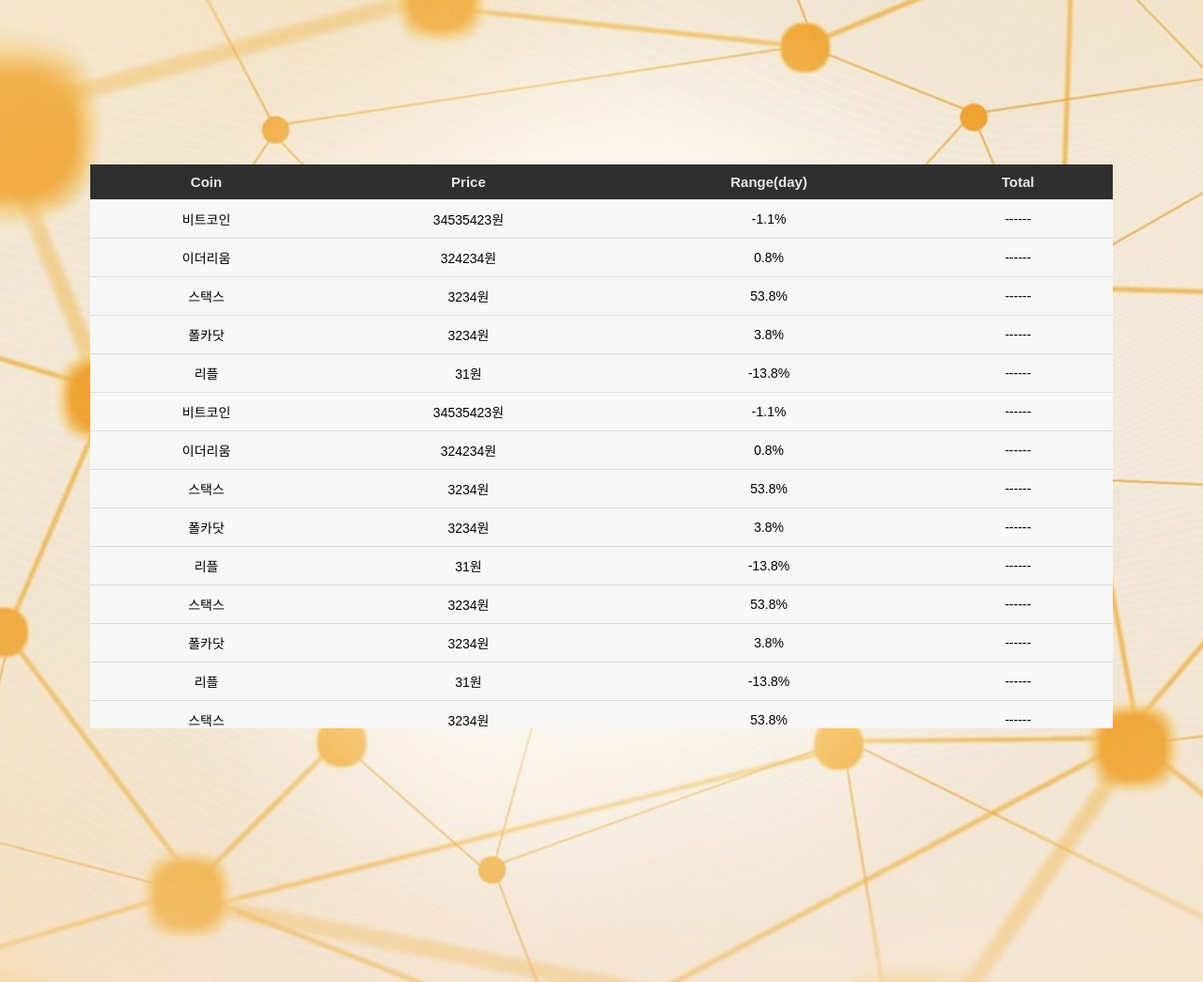
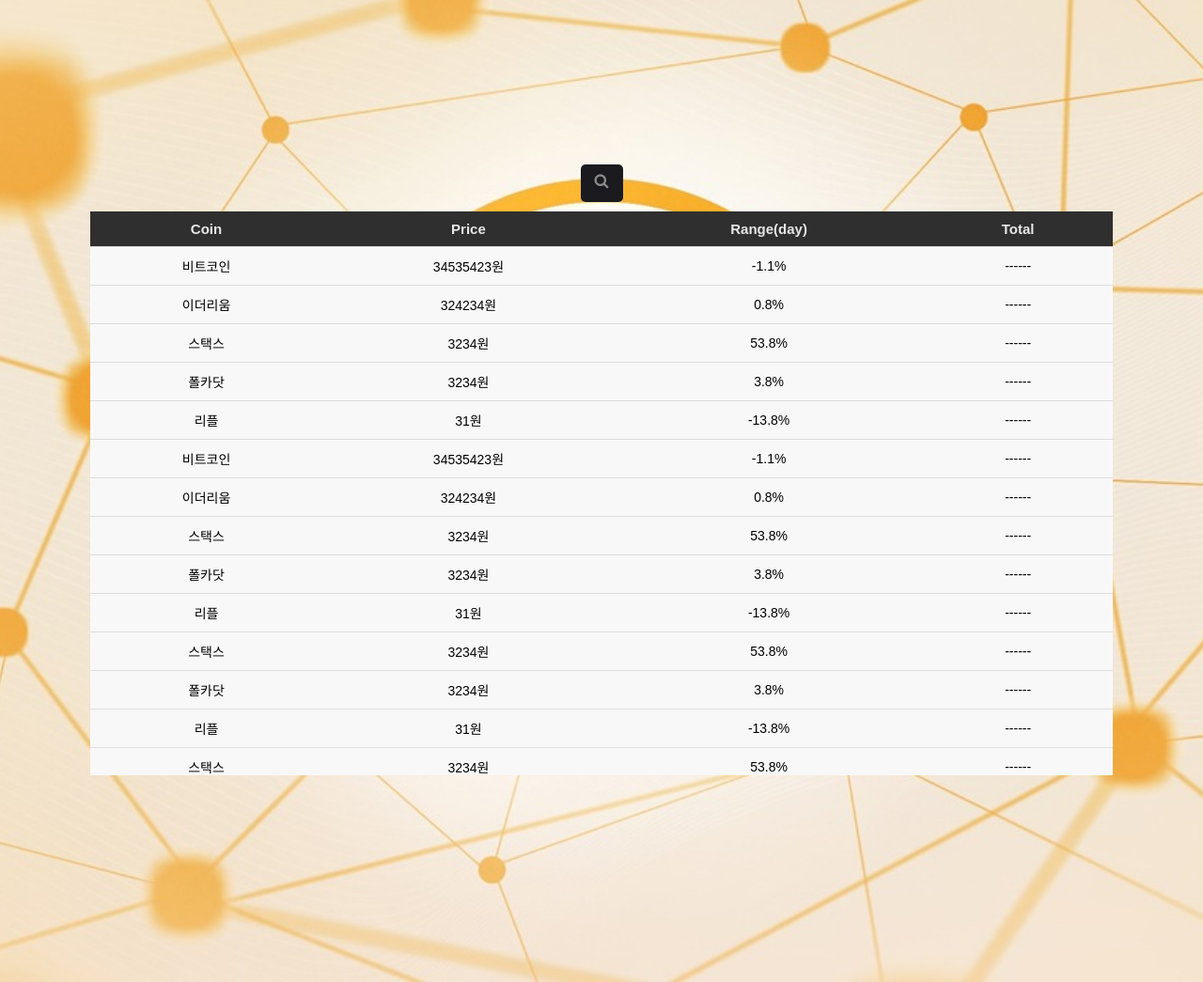
Before and after one commit to dldpdnjs21/AI_coweb, a PHP site: page /loginregister.html in a window 1280 px wide. Shown: the part 95-1140 px from the top of the page at 94% size. Run offline with PHP 8.4, Linux system fonts and the light colour scheme; some libraries are stand-ins or nearby versions; some web fonts are replaced.

Commit message:
검색창 생성

```diff
--- a/WEB File/loginregister.css
+++ b/WEB File/loginregister.css
@@ -7,7 +7,9 @@
     font-family: "Madimi One", sans-serif;
 }
 body{
+    position: relative;
     display: flex;
+    width: 100%;
     justify-content: center;
     align-items: center;
     min-height: 100vh;
@@ -323,6 +325,78 @@ header{
 
 /* 코인 검색창 */
 
+.coinSearch {
+    position: relative;
+    margin: 25px;
+    height: 50px;
+    left: 0;
+  }
+
+.S-container{
+    top: 25px;
+    vertical-align: middle;
+    white-space: nowrap;
+    position: relative;
+  }
+
+.S-container input#search{
+    width: 40px;
+    height: 40px;
+    background: #1a1a1f;
+    border: none;
+    font-size: 10pt;
+    float: left;
+    color: #63717f;
+    padding-left: 45px;
+    -webkit-border-radius: 5px;
+    -moz-border-radius: 5px;
+    border-radius: 5px;
+    -webkit-transition: background .55s ease;
+    -moz-transition: background .55s ease;
+    -ms-transition: background .55s ease;
+    -o-transition: background .55s ease;
+    transition: background .55s ease;
+}
+
+.S-container input#search::-webkit-input-placeholder {
+    color: #65737e;
+}
+ .S-container input#search:-moz-placeholder {
+    color: #65737e;
+}
+ .S-container input#search::-moz-placeholder {
+    color: #65737e;
+}
+ .S-container input#search:-ms-input-placeholder {
+    color: #65737e;
+}
+
+.S-container .S-icon{
+    position: absolute;
+    top: 50%;
+    margin-left: 15px;
+    margin-top: 9px;
+    z-index: 1;
+    color: #8b8b8b;
+}
+
+.S-container:hover button.S-icon:hover{
+    background: #000000;
+  }
+
+.S-container input#search:hover, .S-container input#search:focus, .S-container input#search:active{
+    outline:none;
+    background: #eeeeee;
+}
+
+.S-container  input#search:focus, .S-container  input#search:active{
+    outline:none;
+    width: 300px;
+}
+.S-container:hover input#search{
+    width: 300px;
+    transition: .6s;
+}
 
 /* 코인 리스트 */
 
--- a/WEB File/loginregister.html
+++ b/WEB File/loginregister.html
@@ -7,6 +7,7 @@
     <meta name="viewport" content="width=device-width, initial-scale=1.0">
     <title>Login & Registration</title>
     <link rel="stylesheet" href="loginregister.css">
+    <link href="//maxcdn.bootstrapcdn.com/font-awesome/4.1.0/css/font-awesome.min.css" rel="stylesheet">
 </head>
 
 <body>
@@ -76,21 +77,13 @@
 
     </div>
 
-    <!-- 코인 리스트 검색
-        <div class="coin-Search">
-            <div class="container">
-                <div class="search-window">
-                    <form action="">
-                        <div class="search-wrap">
-                            <label for="search" class="blind">코인명</label>
-                            <input id="search" type="search" name="" placeholder="코인명을 입력해주세요." value="">
-                            <button type="submit" class="btn">검색</button>
-                        </div>
-                    </form>
-                </div>
-            </div>
-        </div> -->
-
+    <!-- 코인 리스트 검색 -->
+    <div class="coinSearch">
+        <div class="S-container">
+            <span class="S-icon"><i class="fa fa-search"></i></span>
+            <input type="search" id="search" placeholder="Search..." />
+        </div>
+    </div>
     <!-- 코인 리스트 -->
     <div class="header_fixed">
         <table class="coinList">
--- a/WEB File/script.js
+++ b/WEB File/script.js
@@ -19,3 +19,12 @@ btnPopup.addEventListener('click', ()=> {
 iconClose.addEventListener('click', ()=> {
     wrapper.classList.remove('active-popup');
 });
+
+
+// 검색 키워드
+$("input").on("keyup", function(){
+    var val = $(this).val();
+    $("li").hide();
+    var temp = $("li:contains('" + val + "')");
+    $(temp).show();
+});
```
